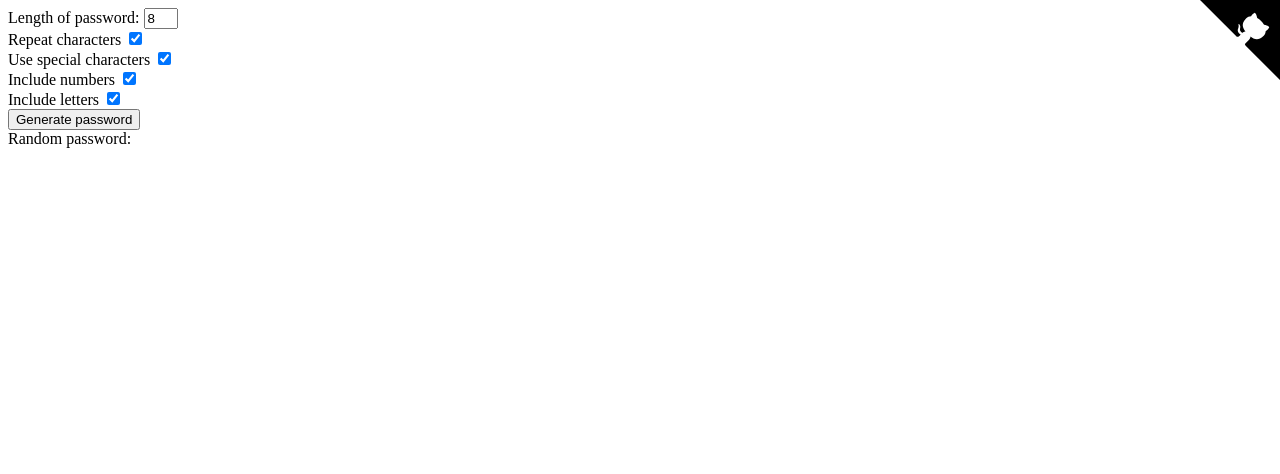
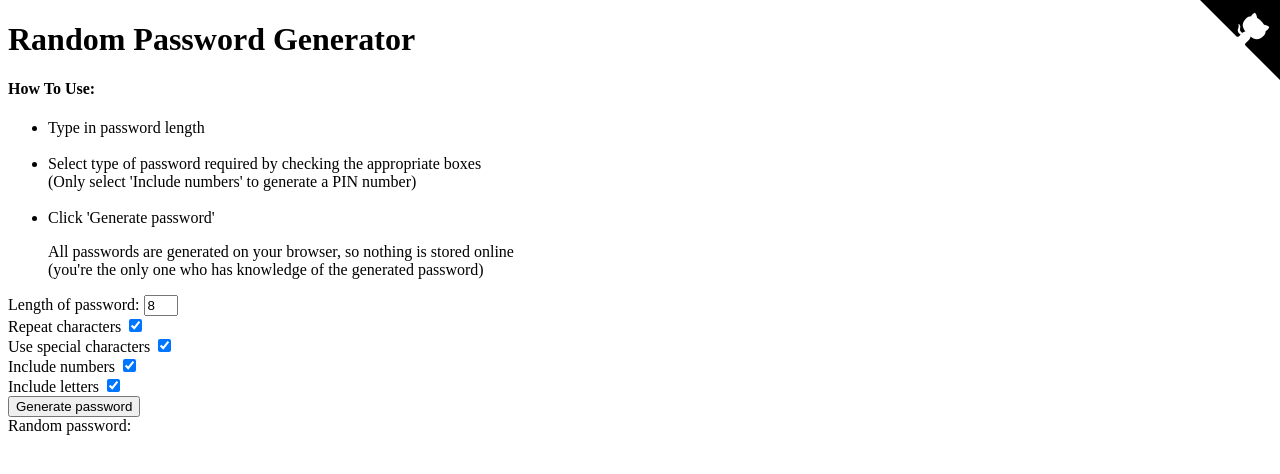
Before and after one commit to jemimaabu/random-password-generator, a plain HTML site: page index.html in a window 1280 px wide. Drawn offline with Linux system fonts and the light colour scheme.

Commit message:
Add title and initial styling

```diff
--- a/index.html
+++ b/index.html
@@ -9,6 +9,18 @@
     <link rel="stylesheet" type="text/css" media="screen" href="main.css" />
 </head>
 <body>
+  <h1 id="title">Random Password Generator</h1>
+  <div id="instructions">
+    <h4 id="how">How To Use:</h4>
+    <ul>
+      <li>Type in password length</li><br>
+      <li>Select type of password required by checking the appropriate boxes
+     <br><span>(Only select 'Include numbers' to generate a PIN number)</span></li><br>
+      <li>Click 'Generate password'</li>
+      <p>All passwords are generated on your browser, so nothing is stored online <br>(you're the only one who has knowledge of the generated password)</p>
+    </ul>
+  </div>
+  <div id="main">
     <a target="_blank" href="https://github.com/jemimaabu/random-password-generator" class="github-corner" aria-label="View source on GitHub"><svg width="80" height="80" viewBox="0 0 250 250" style="fill:#000; color:#fff; position: absolute; top: 0; border: 0; right: 0;" aria-hidden="true"><path d="M0,0 L115,115 L130,115 L142,142 L250,250 L250,0 Z"></path><path d="M128.3,109.0 C113.8,99.7 119.0,89.6 119.0,89.6 C122.0,82.7 120.5,78.6 120.5,78.6 C119.2,72.0 123.4,76.3 123.4,76.3 C127.3,80.9 125.5,87.3 125.5,87.3 C122.9,97.6 130.6,101.9 134.4,103.2" fill="currentColor" style="transform-origin: 130px 106px;" class="octo-arm"></path><path d="M115.0,115.0 C114.9,115.1 118.7,116.5 119.8,115.4 L133.7,101.6 C136.9,99.2 139.9,98.4 142.2,98.6 C133.8,88.0 127.5,74.4 143.8,58.0 C148.5,53.4 154.0,51.2 159.7,51.0 C160.3,49.4 163.2,43.6 171.4,40.1 C171.4,40.1 176.1,42.5 178.8,56.2 C183.1,58.6 187.2,61.8 190.9,65.4 C194.5,69.0 197.7,73.2 200.1,77.6 C213.8,80.2 216.3,84.9 216.3,84.9 C212.7,93.1 206.9,96.0 205.4,96.6 C205.1,102.4 203.0,107.8 198.3,112.5 C181.9,128.9 168.3,122.5 157.7,114.1 C157.9,116.9 156.7,120.9 152.7,124.9 L141.0,136.5 C139.8,137.7 141.6,141.9 141.8,141.8 Z" fill="currentColor" class="octo-body"></path></svg></a>
     <div id="error-message"></div>
     <div>
@@ -33,6 +45,7 @@
     </div>
     <button type="button" onclick="generatePassword()">Generate password</button>
     <div id="random-password"></div>
+ </div>
 </body>
 <script src="index.js"></script>
 </html>
```
